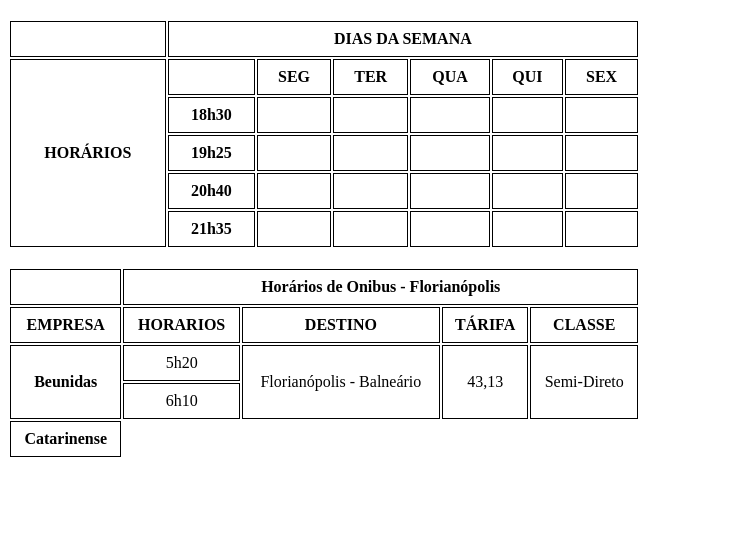
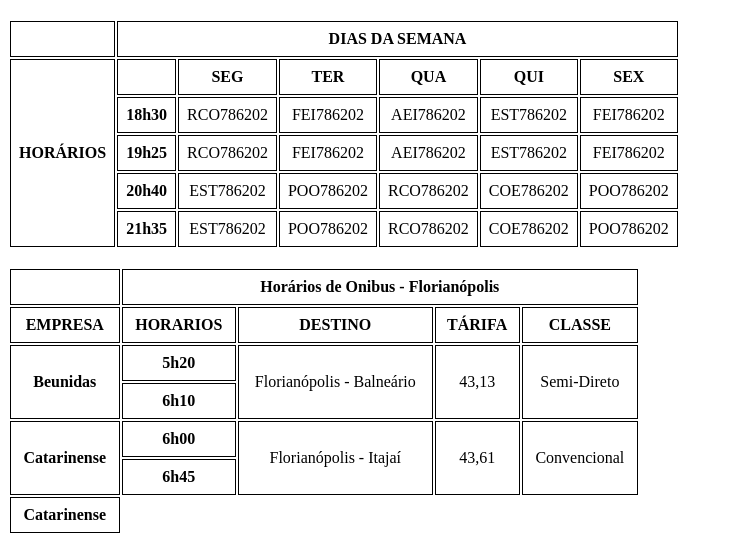
Before and after one commit to HenriquePPSilva/IFSC-FRONT-END, a plain HTML site: page 05.03.2024/index.html in a window 1280 px wide. Shown: the part 61-620 px from the top of the page, without its empty margins (0-733 px from the left). Drawn offline with Linux system fonts and the light colour scheme.

Commit message:
alterações nos exercicios 05/03/2024

```diff
--- a/05.03.2024/index.html
+++ b/05.03.2024/index.html
@@ -39,39 +39,41 @@
             </tr>
             <tr>
                 <th>18h30</th>
-                <td></td>
-                <td></td>
-                <td></td>
-                <td></td>
-                <td></td>
+                <td>RCO786202</td>
+                <td>FEI786202</td>
+                <td>AEI786202</td>
+                <td>EST786202</td>
+                <td>FEI786202</td>
             </tr>
             <tr>
                 <th>19h25</th>
-                <td></td>
-                <td></td>
-                <td></td>
-                <td></td>
-                <td></td>
+                <td>RCO786202</td>
+                <td>FEI786202</td>
+                <td>AEI786202</td>
+                <td>EST786202</td>
+                <td>FEI786202</td>
             </tr>
             <tr>
                 <th>20h40</th>
-                <td></td>
-                <td></td>
-                <td></td>
-                <td></td>
-                <td></td>
+                <td>EST786202</td>
+                <td>POO786202</td>
+                <td>RCO786202</td>
+                <td>COE786202</td>
+                <td>POO786202</td>
             </tr>
             <tr>
                 <th>21h35</th>
-                <td></td>
-                <td></td>
-                <td></td>
-                <td></td>
-                <td></td>
+                <td>EST786202</td>
+                <td>POO786202</td>
+                <td>RCO786202</td>
+                <td>COE786202</td>
+                <td>POO786202</td>
             </tr>
         </table>
     </div>
+
     <br>
+
     <div>
         <table>
             <tr>
@@ -87,19 +89,27 @@
             </tr>
             <tr>
                 <th rowspan="2" style="text-align: center;">Beunidas</th>
-                <td>5h20</td>
+                <th>5h20</th>
                 <td rowspan="2">Florianópolis - Balneário</td>
                 <td rowspan="2">43,13</td>
                 <td rowspan="2">Semi-Direto</td>
             </tr>
             <tr>
-                <td>6h10</td>
-
+                <th>6h10</th>
+            </tr>
+            <tr>
+                <th rowspan="2">Catarinense</th>
+                <th>6h00</th>
+                <td rowspan="2">Florianópolis - Itajaí</td>
+                <td rowspan="2">43,61</td>
+                <td rowspan="2">Convencional</td>
+            </tr>
+            <tr>
+                <th>6h45</th>
             </tr>
             <tr>
                 <th>Catarinense</th>
             </tr>
-
         </table>
     </div>
 </body>
```
